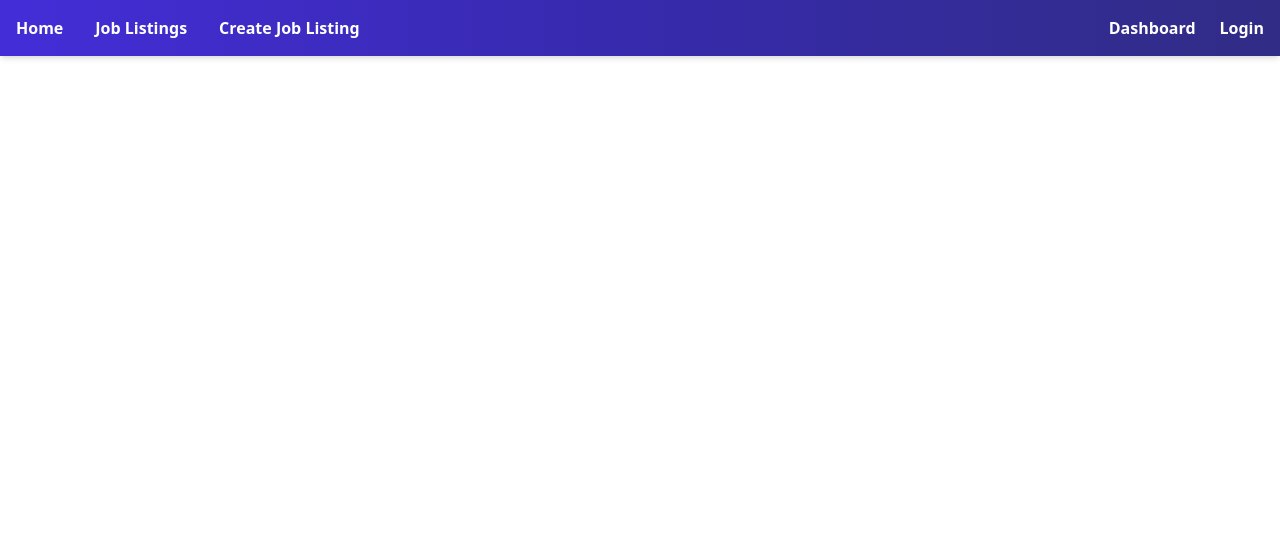
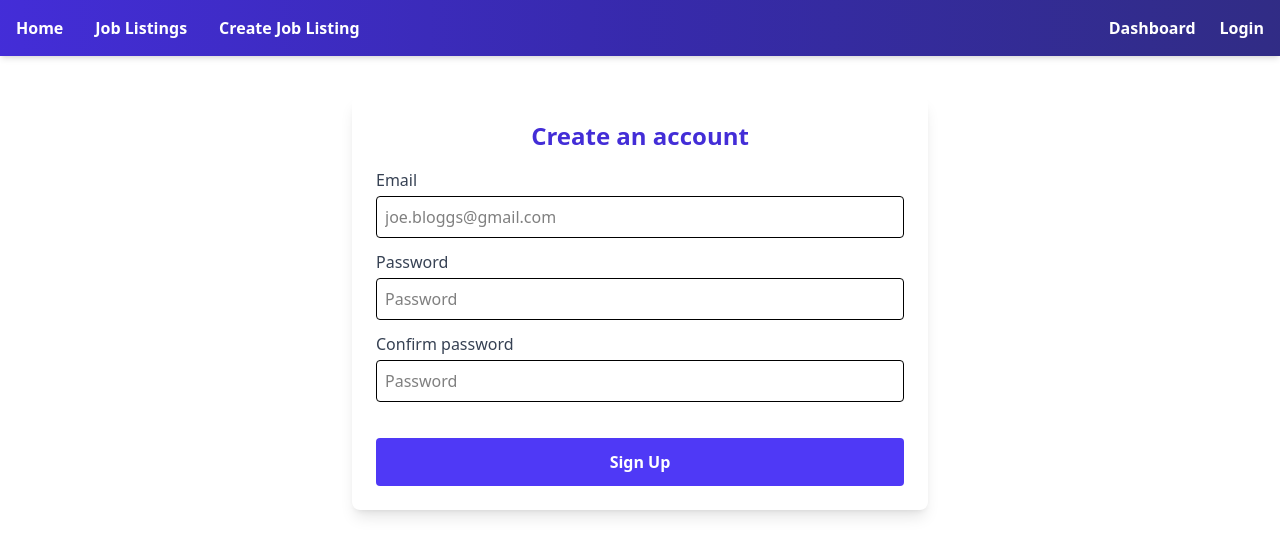
Before and after one commit to amar-ashfaq/job-board-app, a React (Vite) app: page /signup in a window 1280 px wide. Shown: the top 556 px of the page. Built offline with nearby package versions, Linux system fonts and the light colour scheme.

Commit message:
Implemented the sign up functionality

```diff
--- a/src/components/Navigation.tsx
+++ b/src/components/Navigation.tsx
@@ -6,6 +6,7 @@ import JobDetails from "./jobs/JobDetails.tsx";
 import EditJob from "./jobs/EditJob.tsx";
 import Dashboard from "./dashboard/Dashboard.tsx";
 import Login from "./auth/Login.tsx";
+import Signup from "./auth/Signup.tsx";
 
 function Navigation() {
   return (
@@ -64,6 +65,7 @@ function Navigation() {
 
           <Route path="/dashboard" element={<Dashboard />} />
           <Route path="/login" element={<Login />} />
+          <Route path="/signup" element={<Signup />} />
         </Routes>
       </div>
     </Router>
--- /dev/null
+++ b/src/components/auth/Signup.tsx
@@ -0,0 +1,101 @@
+import { useState } from "react";
+import { useNavigate } from "react-router-dom";
+import { supabase } from "../../supabaseClient";
+
+function Signup() {
+  const [email, setEmail] = useState("");
+  const [password, setPassword] = useState("");
+  const [confirmPassword, setConfirmPassword] = useState("");
+  const [error, setError] = useState<string | null>(null);
+  const navigate = useNavigate();
+
+  const handleSignup = async (e: React.FormEvent) => {
+    e.preventDefault();
+    setError("");
+
+    if (password !== confirmPassword) {
+      setError("Passwords do not match - Please try again.");
+      setPassword("");
+      setConfirmPassword("");
+      return;
+    }
+
+    const { error } = await supabase.auth.signUp({
+      email: email,
+      password: password,
+    });
+
+    if (error) {
+      setError(error.message);
+    } else {
+      navigate("/dashboard");
+    }
+  };
+
+  return (
+    <div>
+      <form
+        onSubmit={handleSignup}
+        className="max-w-xl mx-auto p-6 bg-white rounded-lg shadow-lg space-y-6"
+      >
+        <h2 className="text-2xl font-semibold text-indigo-700 mb-4">
+          Create an account
+        </h2>
+
+        <div>
+          <label
+            className="block mb-1 font-medium text-gray-700 text-left"
+            htmlFor="title"
+          >
+            Email
+          </label>
+          <input
+            type="email"
+            placeholder="joe.bloggs@gmail.com"
+            className="w-full p-2 mb-3 border rounded"
+            value={email}
+            onChange={(e) => setEmail(e.target.value)}
+            required
+          />
+          <label
+            className="block mb-1 font-medium text-gray-700 text-left"
+            htmlFor="title"
+          >
+            Password
+          </label>
+          <input
+            type="password"
+            placeholder="Password"
+            className="w-full p-2 mb-3 border rounded"
+            value={password}
+            onChange={(e) => setPassword(e.target.value)}
+            required
+          />
+          <label
+            className="block mb-1 font-medium text-gray-700 text-left"
+            htmlFor="title"
+          >
+            Confirm password
+          </label>
+          <input
+            type="password"
+            placeholder="Password"
+            className="w-full p-2 mb-3 border rounded"
+            value={confirmPassword}
+            onChange={(e) => setConfirmPassword(e.target.value)}
+            required
+          />
+          {error && <p className="text-red-500 text-sm mb-3">{error}</p>}
+        </div>
+
+        <button
+          type="submit"
+          className="w-full bg-indigo-600 text-white font-semibold py-3 rounded hover:bg-indigo-700 transition-colors cursor-pointer"
+        >
+          Sign Up
+        </button>
+      </form>
+    </div>
+  );
+}
+export default Signup;
```
